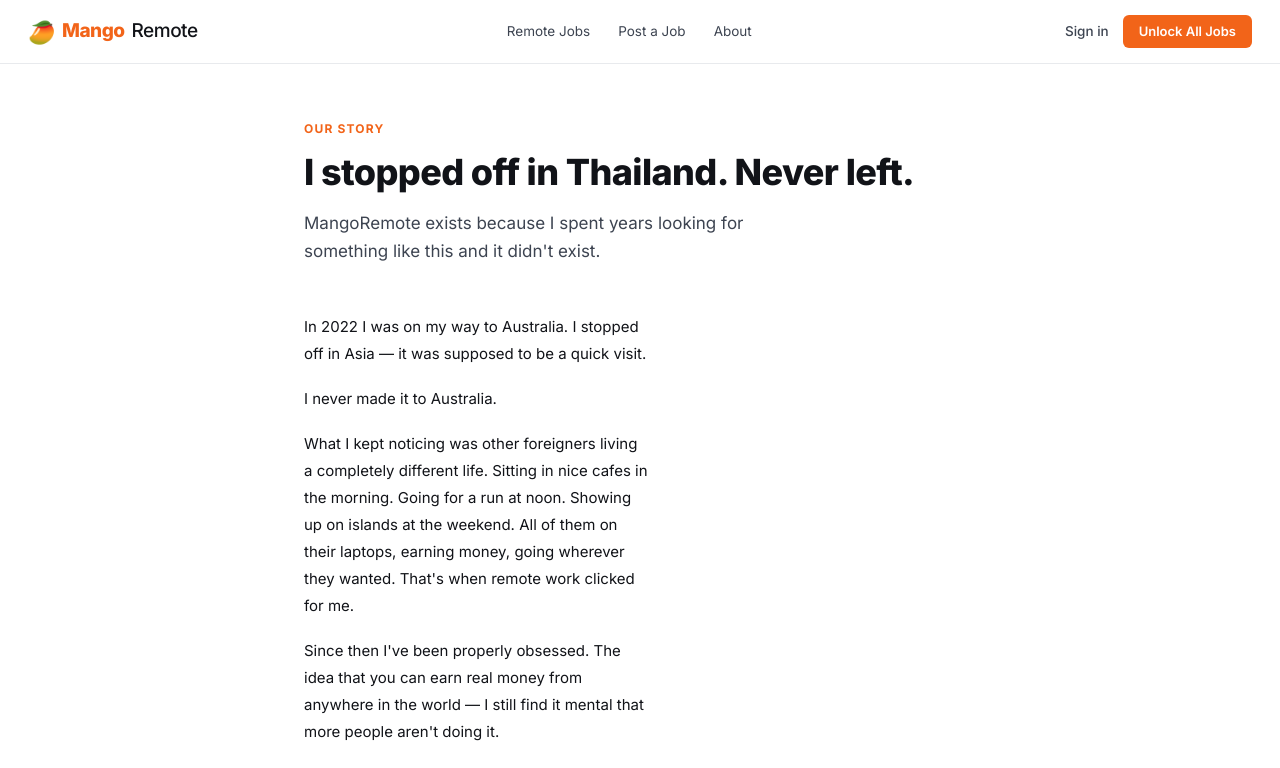
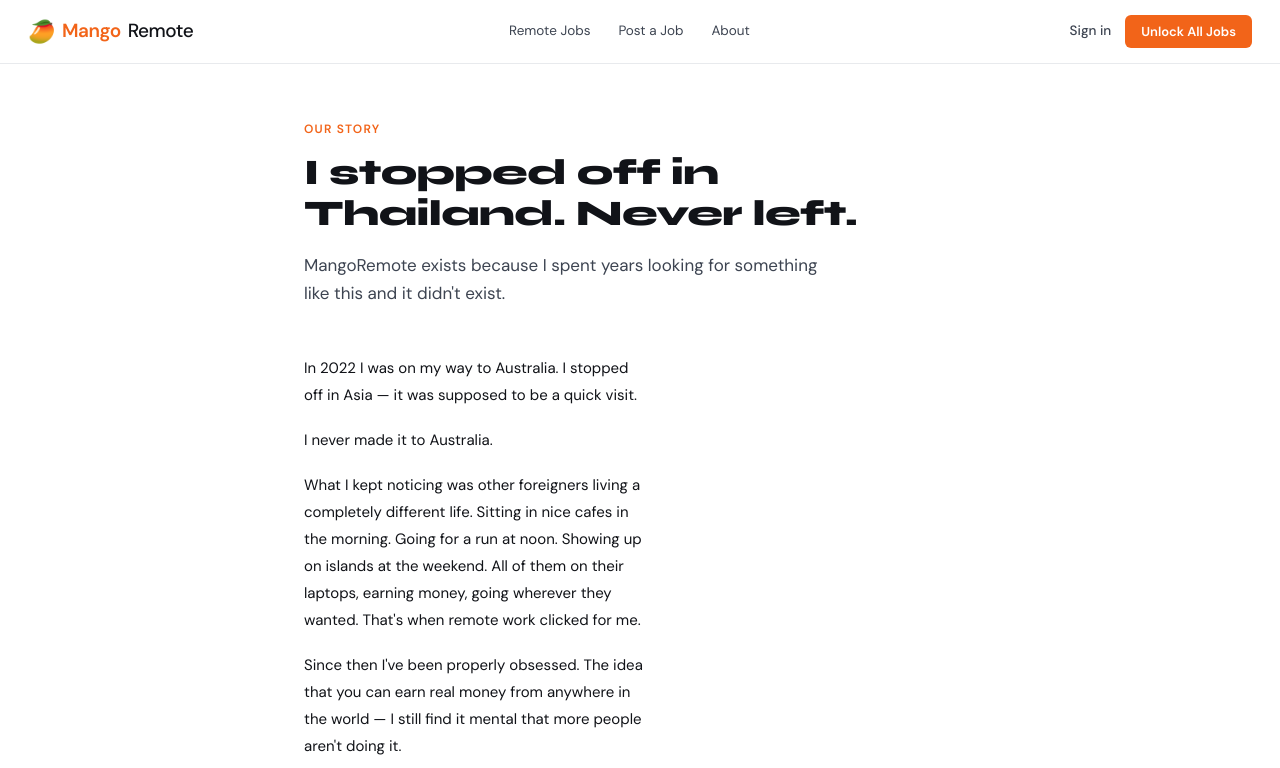
Before and after one commit to MangoRemote/mango-remote, a Next.js app: page /about in a window 1280 px wide. Shown: the top 768 px of the page. Built offline with nearby package versions, Linux system fonts and the light colour scheme; no server answers.

Commit message:
Restore Syne/DM Sans font pairing - generic Inter was making the site look like a default AI-generated template

```diff
--- a/app/globals.css
+++ b/app/globals.css
@@ -1,4 +1,4 @@
-@import url('https://fonts.googleapis.com/css2?family=Inter:wght@400;500;600;700;800&family=JetBrains+Mono:wght@400;500&display=swap');
+@import url('https://fonts.googleapis.com/css2?family=JetBrains+Mono:wght@400;500&display=swap');
 
 @import "tailwindcss";
 
@@ -23,7 +23,7 @@
 }
 
 html {
-  font-family: 'Inter', -apple-system, BlinkMacSystemFont, sans-serif;
+  font-family: var(--font-dm-sans), -apple-system, BlinkMacSystemFont, sans-serif;
   background: var(--bg);
   color: var(--text);
   font-size: 15px;
@@ -33,6 +33,10 @@ html {
 
 body {
   min-height: 100vh;
+}
+
+h1, h2, h3 {
+  font-family: var(--font-syne), sans-serif;
 }
 
 a {
@@ -104,7 +108,7 @@ a {
 }
 
 .btn-ghost {
-  font-family: 'Inter', sans-serif;
+  font-family: var(--font-dm-sans), sans-serif;
   font-size: 13px;
   font-weight: 500;
   color: var(--text);
@@ -123,7 +127,7 @@ a {
 }
 
 .btn-primary {
-  font-family: 'Inter', sans-serif;
+  font-family: var(--font-dm-sans), sans-serif;
   font-size: 13px;
   font-weight: 600;
   color: white;
@@ -195,7 +199,7 @@ a {
 
 .hero-search input {
   flex: 1;
-  font-family: 'Inter', sans-serif;
+  font-family: var(--font-dm-sans), sans-serif;
   font-size: 16px;
   border: none;
   padding: 18px 24px;
@@ -207,7 +211,7 @@ a {
 .hero-search input::placeholder { color: #9CA3AF; }
 
 .hero-search button {
-  font-family: 'Inter', sans-serif;
+  font-family: var(--font-dm-sans), sans-serif;
   font-size: 15px;
   font-weight: 600;
   background: var(--accent);
@@ -233,7 +237,7 @@ a {
 }
 
 .hero-filter-select {
-  font-family: 'Inter', sans-serif;
+  font-family: var(--font-dm-sans), sans-serif;
   font-size: 13px;
   font-weight: 500;
   color: rgba(255,255,255,0.85);
@@ -373,7 +377,7 @@ a {
 
 .sidebar-search {
   width: 100%;
-  font-family: 'Inter', sans-serif;
+  font-family: var(--font-dm-sans), sans-serif;
   font-size: 13.5px;
   border: 1px solid var(--border);
   padding: 9px 10px 9px 34px;
@@ -459,7 +463,7 @@ a {
 }
 
 .jobs-sort {
-  font-family: 'Inter', sans-serif;
+  font-family: var(--font-dm-sans), sans-serif;
   font-size: 13px;
   color: var(--text);
   background: var(--bg);
@@ -742,7 +746,7 @@ a {
 
 .email-form input {
   flex: 1;
-  font-family: 'Inter', sans-serif;
+  font-family: var(--font-dm-sans), sans-serif;
   font-size: 14px;
   border: none;
   padding: 11px 16px;
@@ -755,7 +759,7 @@ a {
 .email-form input::placeholder { color: rgba(255,255,255,0.4); }
 
 .email-form button {
-  font-family: 'Inter', sans-serif;
+  font-family: var(--font-dm-sans), sans-serif;
   font-size: 13.5px;
   font-weight: 600;
   background: var(--accent);
@@ -981,7 +985,7 @@ a {
 
 /* ─── Search input (standalone) ─── */
 .search-input {
-  font-family: 'Inter', sans-serif;
+  font-family: var(--font-dm-sans), sans-serif;
   font-size: 13.5px;
   border: 1px solid var(--border);
   padding: 7px 12px;
@@ -1071,7 +1075,7 @@ a {
 }
 
 .form-input {
-  font-family: 'Inter', sans-serif;
+  font-family: var(--font-dm-sans), sans-serif;
   font-size: 14px;
   border: 1px solid var(--border);
   padding: 10px 12px;
@@ -1695,7 +1699,7 @@ a {
   width: 100%;
   background: var(--accent);
   color: #fff;
-  font-family: 'Inter', sans-serif;
+  font-family: var(--font-dm-sans), sans-serif;
   font-size: 14px;
   font-weight: 600;
   padding: 11px;
@@ -2396,7 +2400,7 @@ textarea.form-input {
 }
 
 .email-capture-input {
-  font-family: 'Inter', sans-serif;
+  font-family: var(--font-dm-sans), sans-serif;
   font-size: 14px;
   border: 1px solid var(--border);
   padding: 9px 14px;
--- a/app/layout.tsx
+++ b/app/layout.tsx
@@ -1,7 +1,22 @@
 import type { Metadata } from 'next'
+import { Syne, DM_Sans } from 'next/font/google'
 import './globals.css'
 import Nav from '@/components/Nav'
 import Footer from '@/components/Footer'
+
+const syne = Syne({
+  subsets: ['latin'],
+  weight: ['700', '800'],
+  variable: '--font-syne',
+  display: 'swap',
+})
+
+const dmSans = DM_Sans({
+  subsets: ['latin'],
+  weight: ['400', '500', '600'],
+  variable: '--font-dm-sans',
+  display: 'swap',
+})
 
 export const metadata: Metadata = {
   title: 'MangoRemote — Remote jobs that let you live in Asia',
@@ -22,7 +37,7 @@ export default function RootLayout({
   children: React.ReactNode
 }) {
   return (
-    <html lang="en">
+    <html lang="en" className={`${syne.variable} ${dmSans.variable}`}>
       <body>
         <Nav />
         {children}
```
